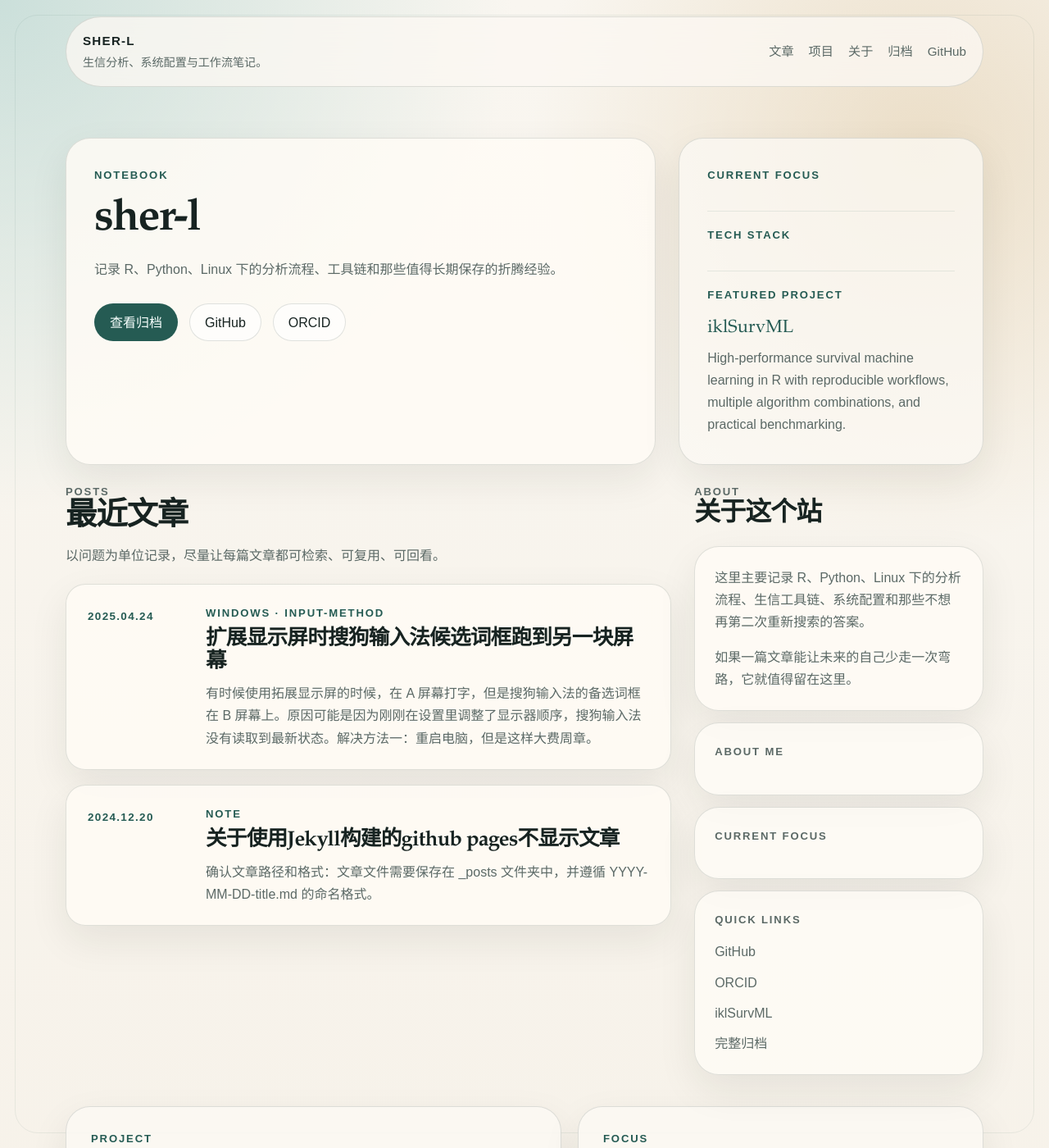
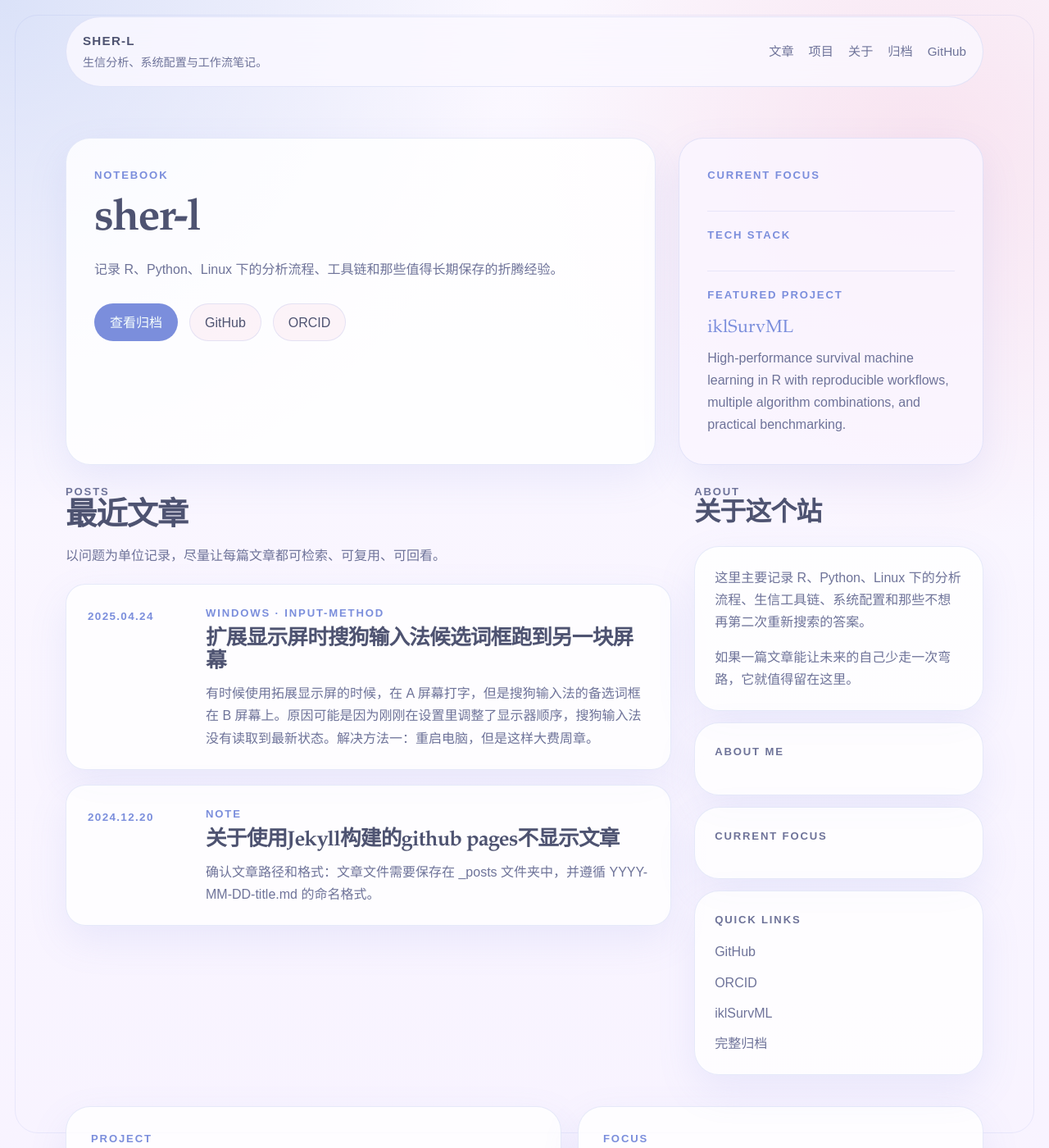
Before and after one commit to sher-l/sher-l.github.io, a Jekyll site: the page built from index.md, in a window 1280 px wide and 1400 px high. Shown: the whole window at 82% size. Built offline with Jekyll 4.4.1, drawn with Linux system fonts in a browser that asks for light colours.

Commit message:
Align site palette with GitHub profile

```diff
--- a/assets/css/style.css
+++ b/assets/css/style.css
@@ -1,13 +1,16 @@
 :root {
-  --bg: #f6f1e8;
-  --surface: rgba(255, 252, 246, 0.82);
+  --bg: #f7f2ff;
+  --surface: rgba(255, 255, 255, 0.82);
   --surface-strong: #fffdfa;
-  --line: rgba(38, 57, 53, 0.14);
-  --ink: #172321;
-  --ink-muted: #5b6966;
-  --accent: #255b53;
-  --accent-soft: rgba(37, 91, 83, 0.08);
-  --shadow: 0 18px 48px rgba(20, 33, 31, 0.08);
+  --line: rgba(123, 142, 220, 0.18);
+  --ink: #4e5371;
+  --ink-muted: #6e7399;
+  --accent: #7b8edc;
+  --accent-soft: rgba(156, 183, 236, 0.16);
+  --accent-strong: #9cb7ec;
+  --accent-pink: #f0a9c4;
+  --accent-lavender: #c7b4e8;
+  --shadow: 0 18px 48px rgba(123, 142, 220, 0.12);
   --display: "Iowan Old Style", "Palatino Linotype", "Book Antiqua", "Songti SC", "SimSun", serif;
   --sans: "Aptos", "Segoe UI Variable", "PingFang SC", "Hiragino Sans GB", "Microsoft YaHei", sans-serif;
   --content-width: min(1120px, calc(100vw - 40px));
@@ -26,9 +29,10 @@ body {
   margin: 0;
   color: var(--ink);
   background:
-    radial-gradient(circle at top left, rgba(198, 221, 216, 0.9), transparent 28%),
-    radial-gradient(circle at 88% 10%, rgba(234, 220, 196, 0.92), transparent 24%),
-    linear-gradient(180deg, #f9f6f0 0%, var(--bg) 100%);
+    radial-gradient(circle at top left, rgba(156, 183, 236, 0.34), transparent 28%),
+    radial-gradient(circle at 88% 10%, rgba(240, 169, 196, 0.26), transparent 24%),
+    radial-gradient(circle at 58% 100%, rgba(199, 180, 232, 0.24), transparent 22%),
+    linear-gradient(180deg, #fbf8ff 0%, var(--bg) 100%);
   font-family: var(--sans);
   line-height: 1.7;
 }
@@ -49,7 +53,7 @@ img {
 .page-frame {
   position: fixed;
   inset: 18px;
-  border: 1px solid rgba(37, 91, 83, 0.08);
+  border: 1px solid rgba(123, 142, 220, 0.12);
   border-radius: 28px;
   pointer-events: none;
 }
@@ -84,7 +88,7 @@ img {
   padding: 16px 20px;
   border: 1px solid var(--line);
   border-radius: 999px;
-  background: rgba(251, 248, 243, 0.78);
+  background: rgba(251, 248, 255, 0.82);
   backdrop-filter: blur(18px);
 }
 
@@ -280,14 +284,18 @@ img {
   border-color: transparent;
 }
 
+.button-secondary {
+  background: rgba(240, 194, 215, 0.18);
+}
+
 .profile-meta {
   display: grid;
   gap: 18px;
-  background: rgba(252, 249, 244, 0.76);
+  background: rgba(250, 246, 255, 0.8);
 }
 
 .meta-block + .meta-block {
-  border-top: 1px solid rgba(37, 91, 83, 0.1);
+  border-top: 1px solid rgba(123, 142, 220, 0.14);
   padding-top: 18px;
 }
 
@@ -312,10 +320,30 @@ img {
   align-items: center;
   min-height: 34px;
   padding: 0 12px;
-  border: 1px solid rgba(37, 91, 83, 0.12);
+  border: 1px solid rgba(123, 142, 220, 0.12);
   border-radius: 999px;
   background: var(--accent-soft);
   font-size: 0.92rem;
+}
+
+.stack-list span:nth-child(1) {
+  background: rgba(126, 169, 240, 0.18);
+}
+
+.stack-list span:nth-child(2) {
+  background: rgba(156, 183, 236, 0.18);
+}
+
+.stack-list span:nth-child(3) {
+  background: rgba(168, 180, 245, 0.18);
+}
+
+.stack-list span:nth-child(4) {
+  background: rgba(199, 180, 232, 0.2);
+}
+
+.stack-list span:nth-child(5) {
+  background: rgba(240, 194, 215, 0.2);
 }
 
 .feature-link {
@@ -372,7 +400,7 @@ img {
   grid-template-columns: 124px minmax(0, 1fr);
   gap: 20px;
   border-radius: 24px;
-  background: rgba(255, 252, 246, 0.8);
+  background: rgba(255, 255, 255, 0.78);
 }
 
 .post-row-date {
@@ -417,7 +445,7 @@ img {
 }
 
 .info-card {
-  background: rgba(255, 252, 247, 0.72);
+  background: rgba(255, 255, 255, 0.76);
 }
 
 .aside-links {
@@ -438,7 +466,7 @@ img {
 
 .feature-card {
   padding: 28px 30px;
-  background: rgba(252, 249, 244, 0.82);
+  background: rgba(255, 255, 255, 0.8);
 }
 
 .feature-card h2 {
@@ -561,7 +589,7 @@ img {
 .post-body code {
   padding: 0.15em 0.4em;
   border-radius: 8px;
-  background: rgba(37, 91, 83, 0.08);
+  background: rgba(156, 183, 236, 0.18);
   font-size: 0.92em;
 }
 
@@ -581,7 +609,7 @@ img {
 
 .post-body blockquote {
   padding: 0 0 0 18px;
-  border-left: 3px solid rgba(37, 91, 83, 0.32);
+  border-left: 3px solid rgba(123, 142, 220, 0.32);
   color: var(--ink-muted);
 }
 
@@ -591,16 +619,16 @@ img {
   gap: 14px;
   margin-top: 42px;
   padding-top: 18px;
-  border-top: 1px solid rgba(37, 91, 83, 0.12);
+  border-top: 1px solid rgba(123, 142, 220, 0.12);
 }
 
 .post-nav-card {
   display: grid;
   gap: 4px;
   padding: 18px;
-  border: 1px solid rgba(37, 91, 83, 0.12);
+  border: 1px solid rgba(123, 142, 220, 0.12);
   border-radius: 18px;
-  background: rgba(255, 252, 246, 0.74);
+  background: rgba(255, 255, 255, 0.78);
 }
 
 .post-nav-card span {
```
